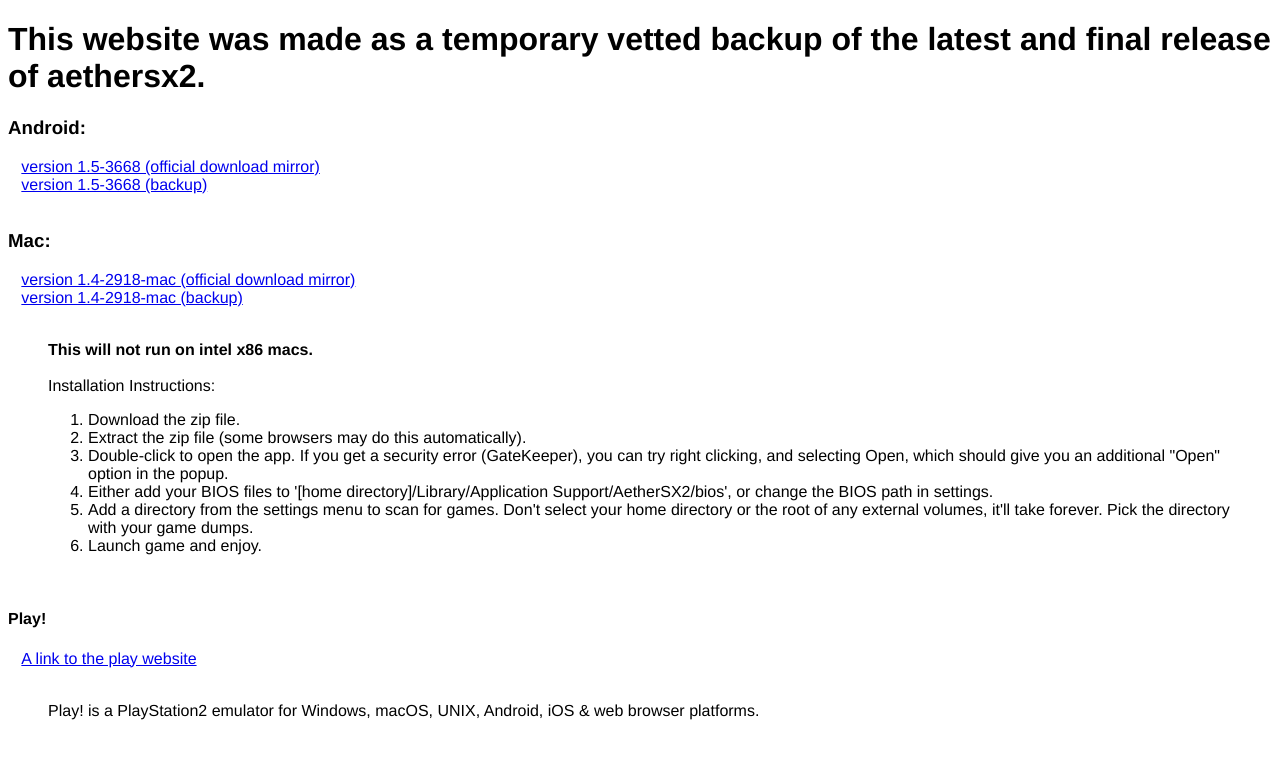
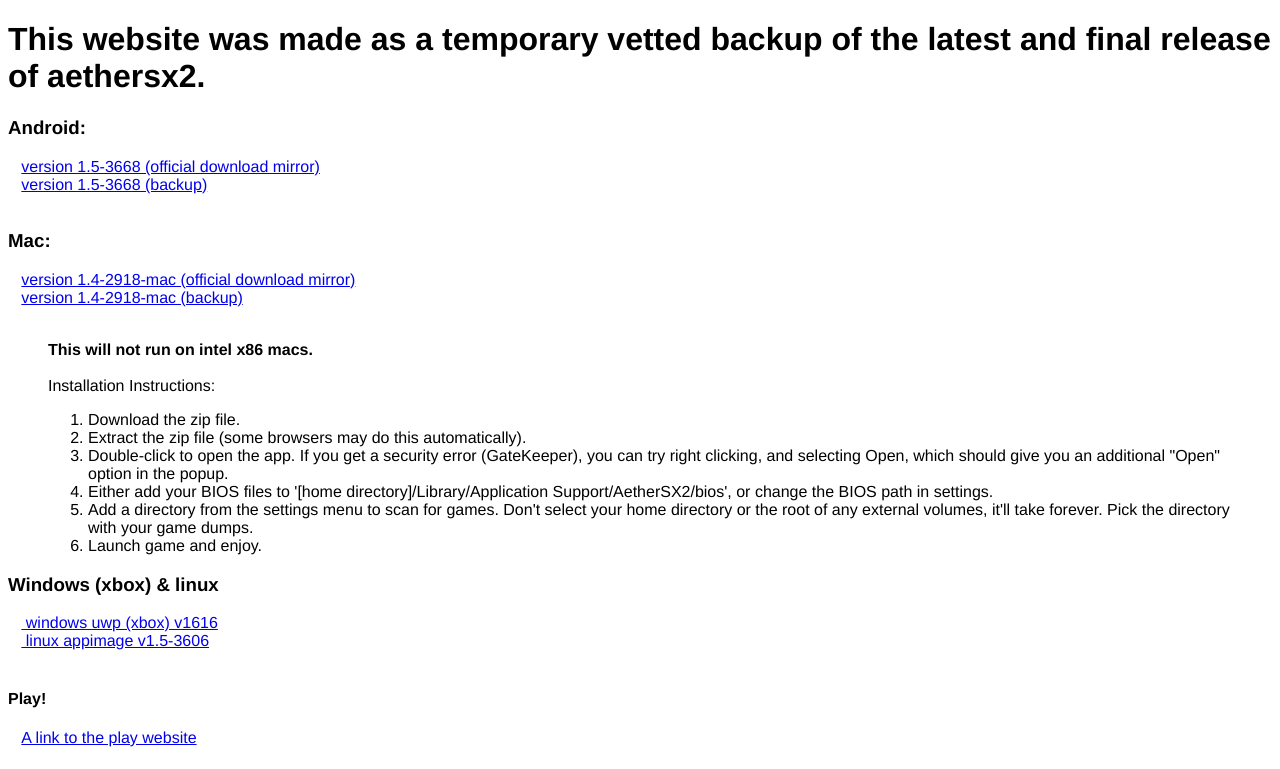
Before and after one commit to 2Tsk2/aether-temporary-website, a plain HTML site: page index.html in a window 1280 px wide. Shown: the top 769 px of the page. Drawn offline with Linux system fonts and the light colour scheme.

Commit message:
added windows and linux builds

```diff
--- a/index.html
+++ b/index.html
@@ -33,6 +33,10 @@
 
     </blockquote>
 
+    <h3>Windows (xbox) & linux</h3>
+      &nbsp;&nbsp;&nbsp;<a href="/builds/aethersx2-uwp-sse4-uwp-alpha-1616-g344e28de8.appx"> windows uwp (xbox) v1616 </a> <br>
+      &nbsp;&nbsp;&nbsp;<a href="/builds/AetherSX2-v1.5-3606.AppImage"> linux appimage v1.5-3606 </v1> </a> <br>
+
      &nbsp;&nbsp;<h4>Play!</h4>
      &nbsp;&nbsp;&nbsp;<a href="https://purei.org/">A link to the play website</a> <br>
      <br>
```
